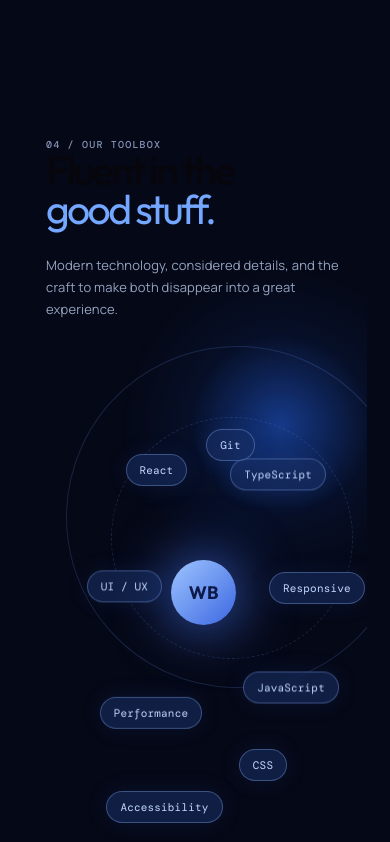
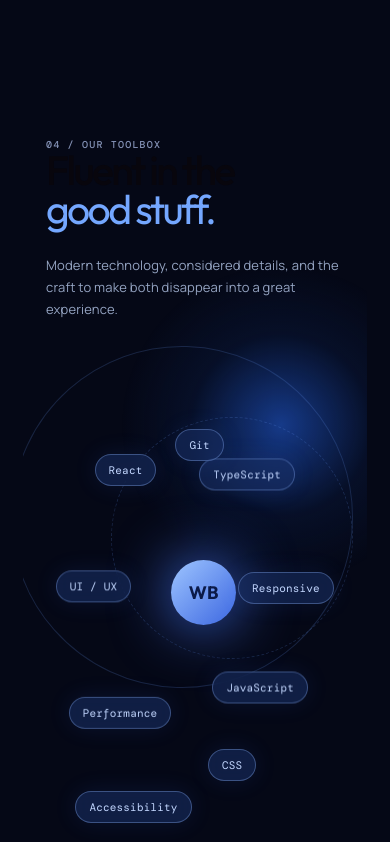
Before and after one commit to Sambhavgoe1/WebBloom, a React (Vite) app in the folder WebBloom/: page / in a window 390 px wide. Shown: the part 6272-7114 px from the top of the page. Built offline with nearby package versions, Linux system fonts and the light colour scheme.

Commit message:
Poori duniya ka gol gol chakkar leke maine duniya ko maara mukka

```diff
--- a/WebBloom/src/App.css
+++ b/WebBloom/src/App.css
@@ -1213,14 +1213,14 @@ footer a:hover {
 
   .skills-cloud {
     width: 94%;
-    right: -5%;
+    right: 4%;
     top: 47%;
     height: 47%
   }
 
   .orbit {
     width: 340px;
-    right: -12%;
+    right: 4%;
     top: 37%
   }
 
```
